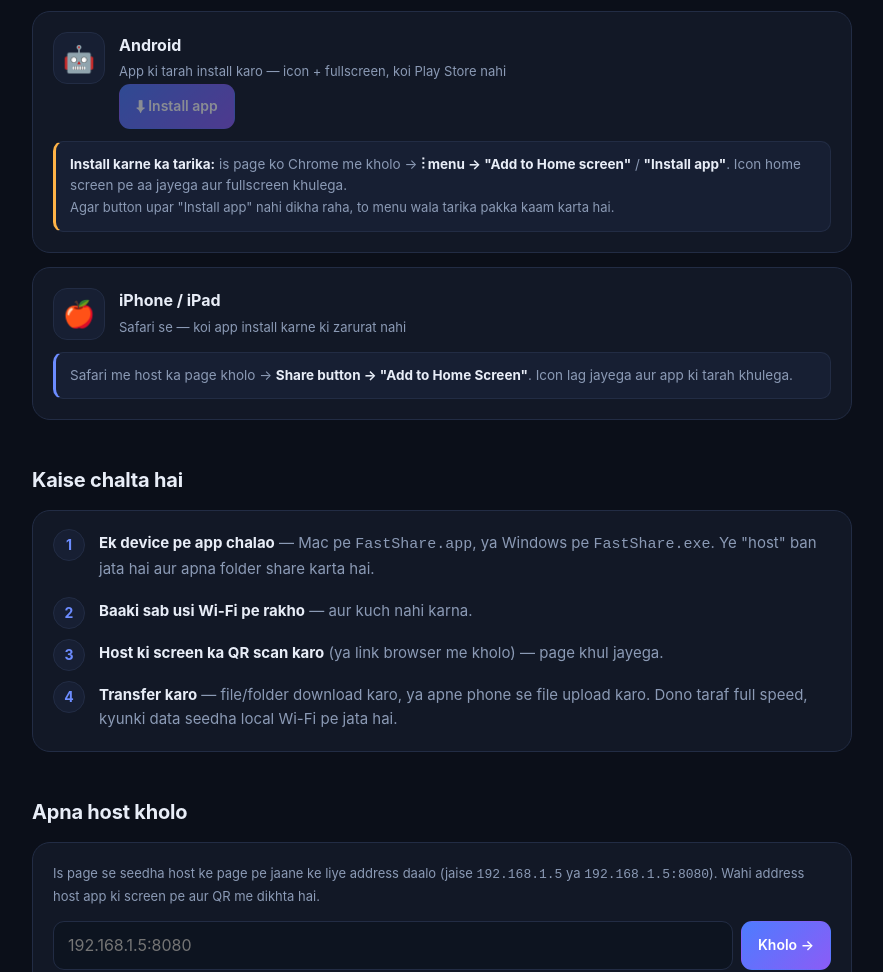
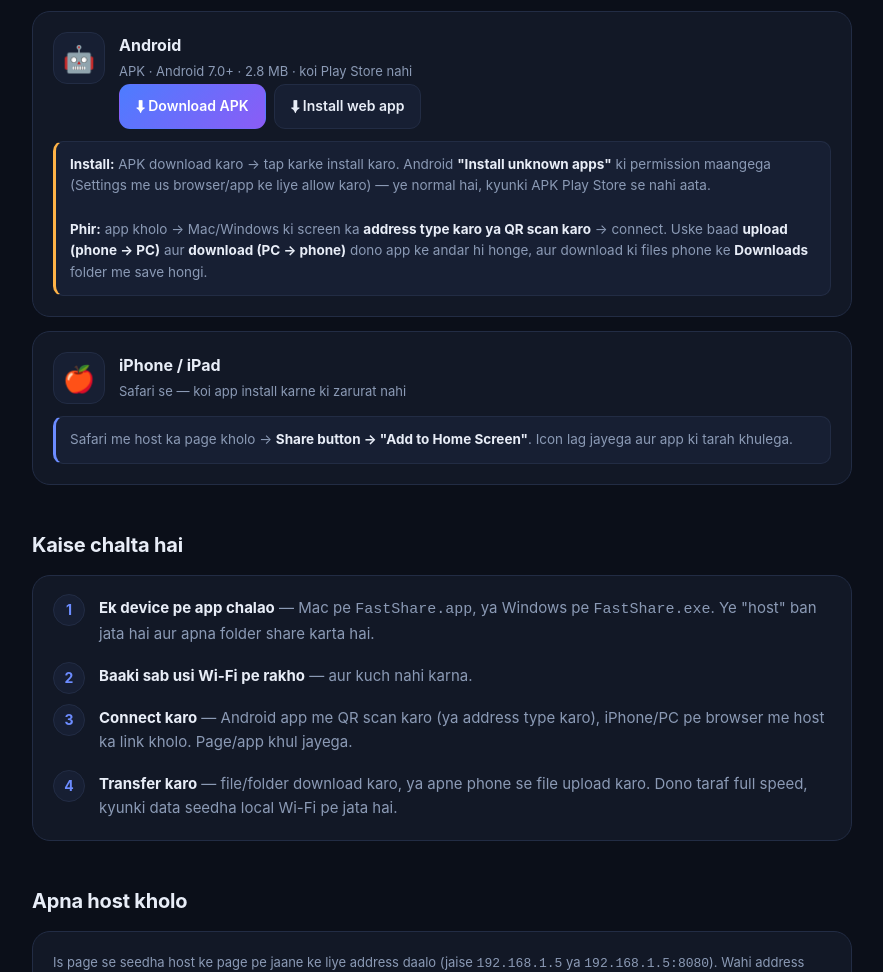
Before and after one commit to pandyaherry11/haripandya, a plain HTML site: page fastshare/index.html in a window 1280 px wide. Shown: the part 916-1888 px from the top of the page, without its empty margins (198-1081 px from the left). Drawn offline with Linux system fonts and the light colour scheme.

Commit message:
FastShare page: Android APK download
Android card me ab real APK ka download button hai (sideload
instructions ke saath) — web app install button sirf fallback
ke roop me rahega. Steps me Android app ka QR connect bhi add
kiya.

```diff
--- a/fastshare/index.html
+++ b/fastshare/index.html
@@ -177,17 +177,20 @@ footer a{color:var(--accent);text-decoration:none}
       <div class="ico">🤖</div>
       <div class="txt">
         <b>Android</b>
-        <span>App ki tarah install karo — icon + fullscreen, koi Play Store nahi</span>
+        <span>APK · Android 7.0+ · 2.8 MB · koi Play Store nahi</span>
       </div>
     </div>
     <div class="btns">
-      <button class="btn primary" id="installBtn" disabled>⬇ Install app</button>
+      <a class="btn primary" href="https://github.com/pandyaherry11/haripandya/releases/latest/download/FastShare-Android.apk">⬇ Download APK</a>
+      <button class="btn" id="installBtn" hidden>⬇ Install web app</button>
     </div>
   </div>
   <div class="note">
-    <b>Install karne ka tarika:</b> is page ko Chrome me kholo → <b>⋮ menu → "Add to Home screen"</b> / <b>"Install app"</b>.
-    Icon home screen pe aa jayega aur fullscreen khulega.<br>
-    <span class="small">Agar button upar "Install app" nahi dikha raha, to menu wala tarika pakka kaam karta hai.</span>
+    <b>Install:</b> APK download karo → tap karke install karo. Android <b>"Install unknown apps"</b> ki permission maangega
+    (Settings me us browser/app ke liye allow karo) — ye normal hai, kyunki APK Play Store se nahi aata.<br><br>
+    <b>Phir:</b> app kholo → Mac/Windows ki screen ka <b>address type karo ya QR scan karo</b> → connect.
+    Uske baad <b>upload (phone → PC)</b> aur <b>download (PC → phone)</b> dono app ke andar hi honge,
+    aur download ki files phone ke <b>Downloads</b> folder me save hongi.
   </div>
 </div>
 
@@ -213,7 +216,8 @@ footer a{color:var(--accent);text-decoration:none}
     <li><b>Ek device pe app chalao</b> — Mac pe <code>FastShare.app</code>, ya Windows pe <code>FastShare.exe</code>.
         Ye "host" ban jata hai aur apna folder share karta hai.</li>
     <li><b>Baaki sab usi Wi-Fi pe rakho</b> — aur kuch nahi karna.</li>
-    <li><b>Host ki screen ka QR scan karo</b> (ya link browser me kholo) — page khul jayega.</li>
+    <li><b>Connect karo</b> — Android app me QR scan karo (ya address type karo), iPhone/PC pe browser me
+        host ka link kholo. Page/app khul jayega.</li>
     <li><b>Transfer karo</b> — file/folder download karo, ya apne phone se file upload karo.
         Dono taraf full speed, kyunki data seedha local Wi-Fi pe jata hai.</li>
   </ol>
@@ -299,17 +303,15 @@ footer a{color:var(--accent);text-decoration:none}
   window.addEventListener('beforeinstallprompt', function(e){
     e.preventDefault();
     deferred = e;
-    installBtn.disabled = false;
-    installBtn.textContent = '⬇ Install app';
+    installBtn.hidden = false;
   });
   installBtn.addEventListener('click', function(){
     if(!deferred){ return; }
     deferred.prompt();
-    deferred.userChoice.then(function(){ deferred = null; installBtn.disabled = true; });
+    deferred.userChoice.then(function(){ deferred = null; installBtn.hidden = true; });
   });
   window.addEventListener('appinstalled', function(){
-    installBtn.disabled = true;
-    installBtn.textContent = '✓ Installed';
+    installBtn.hidden = true;
   });
 
   // ---- Service worker (offline shell) ----
```
